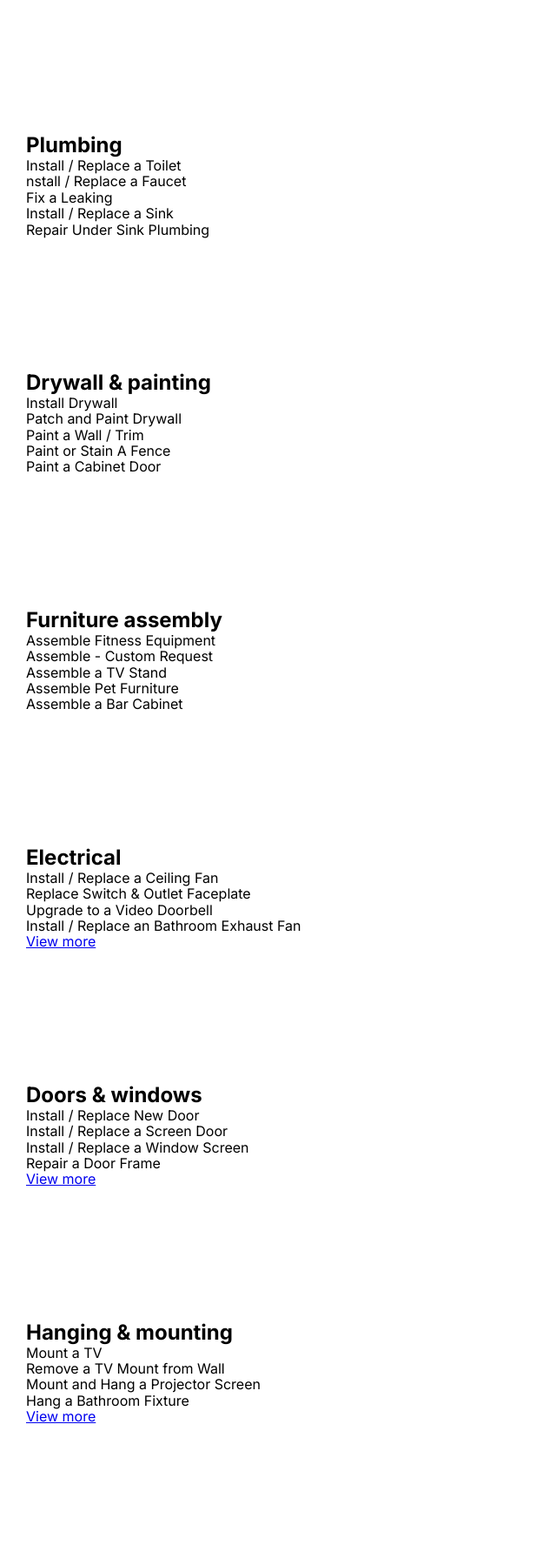
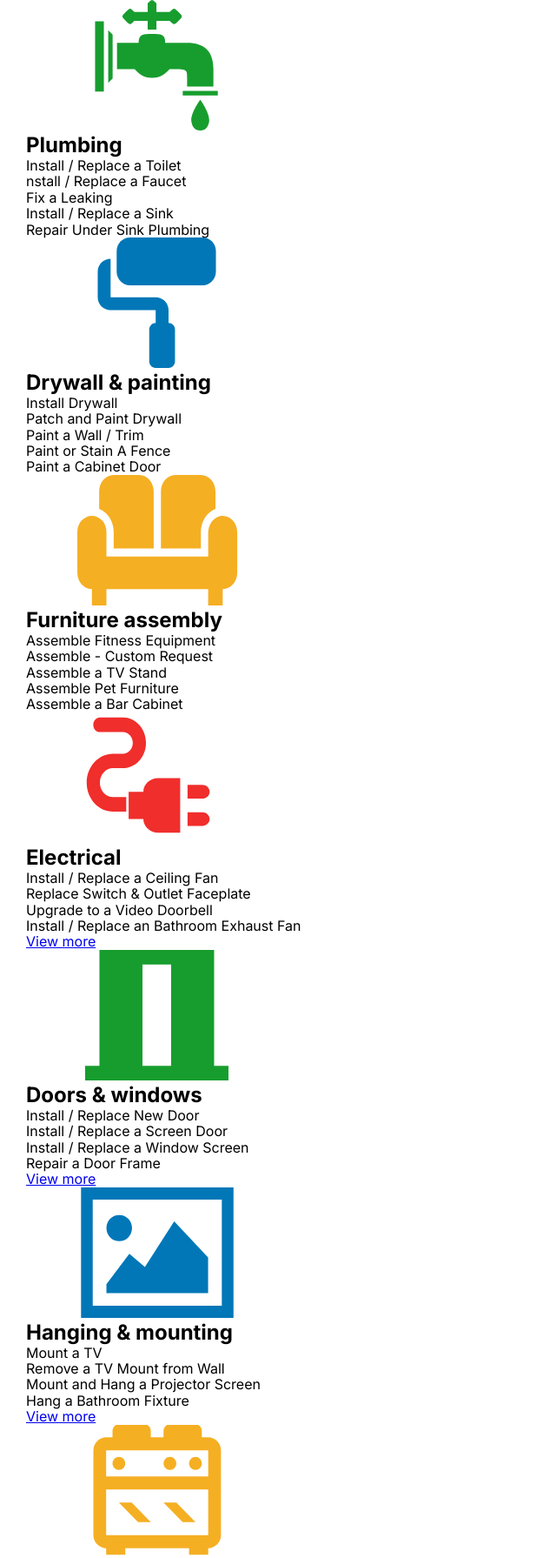
Before and after one commit to Andrij-Panasenko/services-list, a plain HTML site: page index.html in a window 1280 px wide. Shown: the top 1791 px of the page at 87% size, without its empty margins (0-640 px from the left). Drawn offline with nearby package versions, Linux system fonts and the light colour scheme.

Commit message:
add icons

```diff
--- a/index.html
+++ b/index.html
@@ -28,7 +28,7 @@
             <li>
               <div class="services-ico-cintainer">
                 <svg>
-                  <use></use>
+                  <use href="./assets/sprite.svg#water"></use>
                 </svg>
                 <h2 class="services-item-title">Plumbing</h2>
                 <ul class="services-item-sublist">
@@ -51,7 +51,7 @@
             <li>
               <div class="services-ico-cintainer">
                 <svg>
-                  <use></use>
+                  <use href="./assets/sprite.svg#paint"></use>
                 </svg>
                 <h2 class="services-item-title">Drywall & painting</h2>
                 <ul class="services-item-sublist">
@@ -66,7 +66,7 @@
             <li>
               <div class="services-ico-cintainer">
                 <svg>
-                  <use></use>
+                  <use href="./assets/sprite.svg#couch"></use>
                 </svg>
                 <h2 class="services-item-title">Furniture assembly</h2>
                 <ul class="services-item-sublist">
@@ -85,7 +85,7 @@
             <li>
               <div class="services-ico-cintainer">
                 <svg>
-                  <use></use>
+                  <use href="./assets/sprite.svg#plug"></use>
                 </svg>
                 <h2 class="services-item-title">Electrical</h2>
                 <ul class="services-item-sublist">
@@ -108,7 +108,7 @@
             <li>
               <div class="services-ico-cintainer">
                 <svg>
-                  <use></use>
+                <use href="./assets/sprite.svg#door"></use>
                 </svg>
                 <h2 class="services-item-title">Doors & windows</h2>
                 <ul class="services-item-sublist">
@@ -129,7 +129,7 @@
             <li>
               <div class="services-ico-cintainer">
                 <svg>
-                  <use></use>
+                  <use href="./assets/sprite.svg#picture"></use>
                 </svg>
                 <h2 class="services-item-title">Hanging & mounting</h2>
                 <ul class="services-item-sublist">
@@ -148,7 +148,7 @@
             <li>
               <div class="services-ico-cintainer">
                 <svg>
-                  <use></use>
+                  <use href="./assets/sprite.svg#oven"></use>
                 </svg>
                 <h2 class="services-item-title">Appliance installation</h2>
                 <ul class="services-item-sublist">
@@ -168,7 +168,7 @@
             <li>
               <div class="services-ico-cintainer">
                 <svg>
-                  <use></use>
+                  <use href="./assets/sprite.svg#home"></use>
                 </svg>
                 <h2 class="services-item-title">Smart home</h2>
                 <ul class="services-item-sublist">
@@ -189,7 +189,7 @@
             <li>
               <div class="services-ico-cintainer">
                 <svg>
-                  <use></use>
+                  <use href="./assets/sprite.svg#outdor"></use>
                 </svg>
                 <h2 class="services-item-title">Outdoor</h2>
                 <ul class="services-item-sublist">
```
